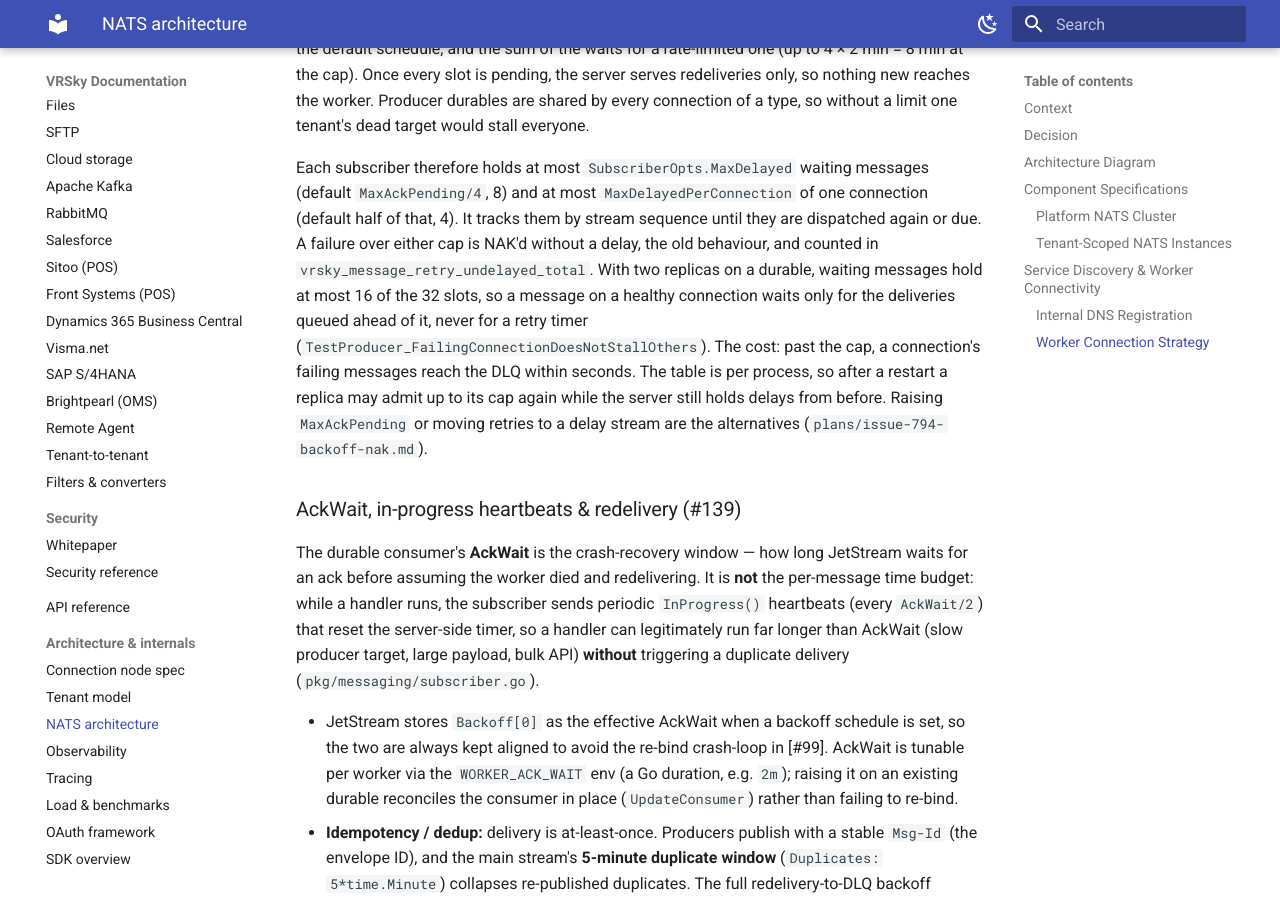
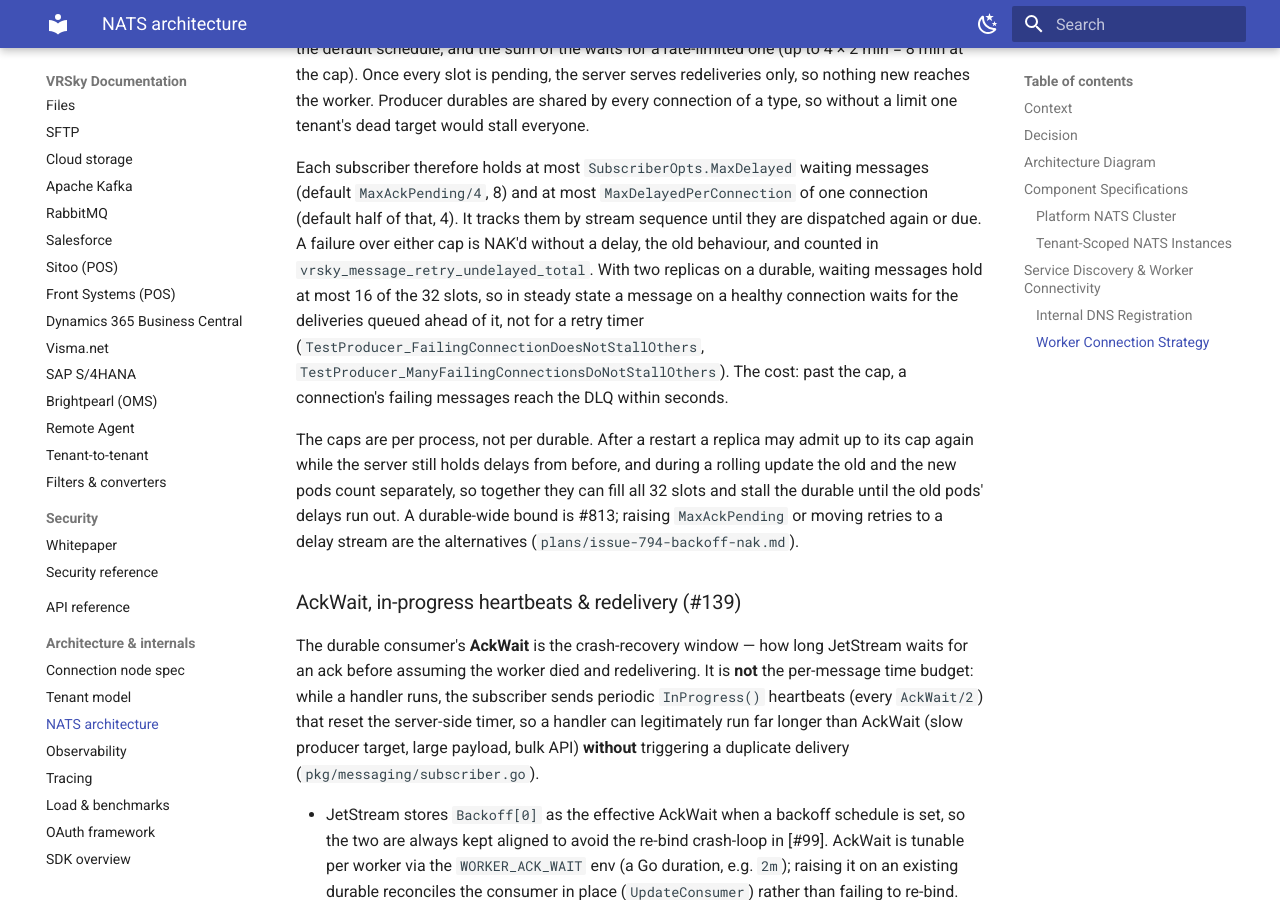
Before and after one commit to ValueRetail/vrsky, an MkDocs documentation site: the page built from docs/NATS_ARCHITECTURE.md, in a window 1280 px wide and 900 px high, scrolled down 7802 px. Built offline with MkDocs 1.6.1 and Material for MkDocs 9.7.7, drawn with Linux system fonts in a browser that asks for light colours.

Commit message:
test(messaging): cover the panic retry and both slot caps; refresh due time
Review follow-ups for #794:

- A harness test for a panicking handler: its attempts follow the backoff.
  It fails if the panic path goes back to a plain NAK.
- The stall tests use 4 s steps and a 2 s bound, so even one retry timer in
  the way fails them. A second case with ten failing connections, each
  within the per-connection cap, exercises the per-subscriber cap of 8 and
  fails without it.
- A message added to the delayed set twice now takes the new due time.
- Docs: the caps are per process, so old and new pods can still fill the
  durable during a rolling update (#813). Remote-agent writes come back after
  30 s, 30 s, 30 s and 2 min; Sitoo's rate-limit wait is capped at 2 min.
  Plan figures match the measurements.

Co-Authored-By: Claude Opus 5.5 <noreply@anthropic.com>

```diff
--- a/docs/NATS_ARCHITECTURE.md
+++ b/docs/NATS_ARCHITECTURE.md
@@ -370,13 +370,19 @@ messages (default `MaxAckPending/4`, 8) and at most
 tracks them by stream sequence until they are dispatched again or due. A
 failure over either cap is NAK'd without a delay, the old behaviour, and
 counted in `vrsky_message_retry_undelayed_total`. With two replicas on a
-durable, waiting messages hold at most 16 of the 32 slots, so a message on a
-healthy connection waits only for the deliveries queued ahead of it, never
-for a retry timer (`TestProducer_FailingConnectionDoesNotStallOthers`). The
-cost: past the cap, a connection's failing messages reach the DLQ within
-seconds. The table is per process, so after a restart a replica may admit up
-to its cap again while the server still holds delays from before. Raising
-`MaxAckPending` or moving retries to a delay stream are the alternatives
+durable, waiting messages hold at most 16 of the 32 slots, so in steady
+state a message on a healthy connection waits for the deliveries queued
+ahead of it, not for a retry timer
+(`TestProducer_FailingConnectionDoesNotStallOthers`,
+`TestProducer_ManyFailingConnectionsDoNotStallOthers`). The cost: past the
+cap, a connection's failing messages reach the DLQ within seconds.
+
+The caps are per process, not per durable. After a restart a replica may
+admit up to its cap again while the server still holds delays from before,
+and during a rolling update the old and the new pods count separately, so
+together they can fill all 32 slots and stall the durable until the old
+pods' delays run out. A durable-wide bound is #813; raising `MaxAckPending`
+or moving retries to a delay stream are the alternatives
 (`plans/issue-794-backoff-nak.md`).
 
 ### AckWait, in-progress heartbeats & redelivery (#139)
```
Also changed, not shown: docs/connectors/remote-agent.md (+7 -4 lines), docs/connectors/sitoo.md (+3 -1 lines), plans/issue-794-backoff-nak.md (+27 -10 lines), 3 other files.
